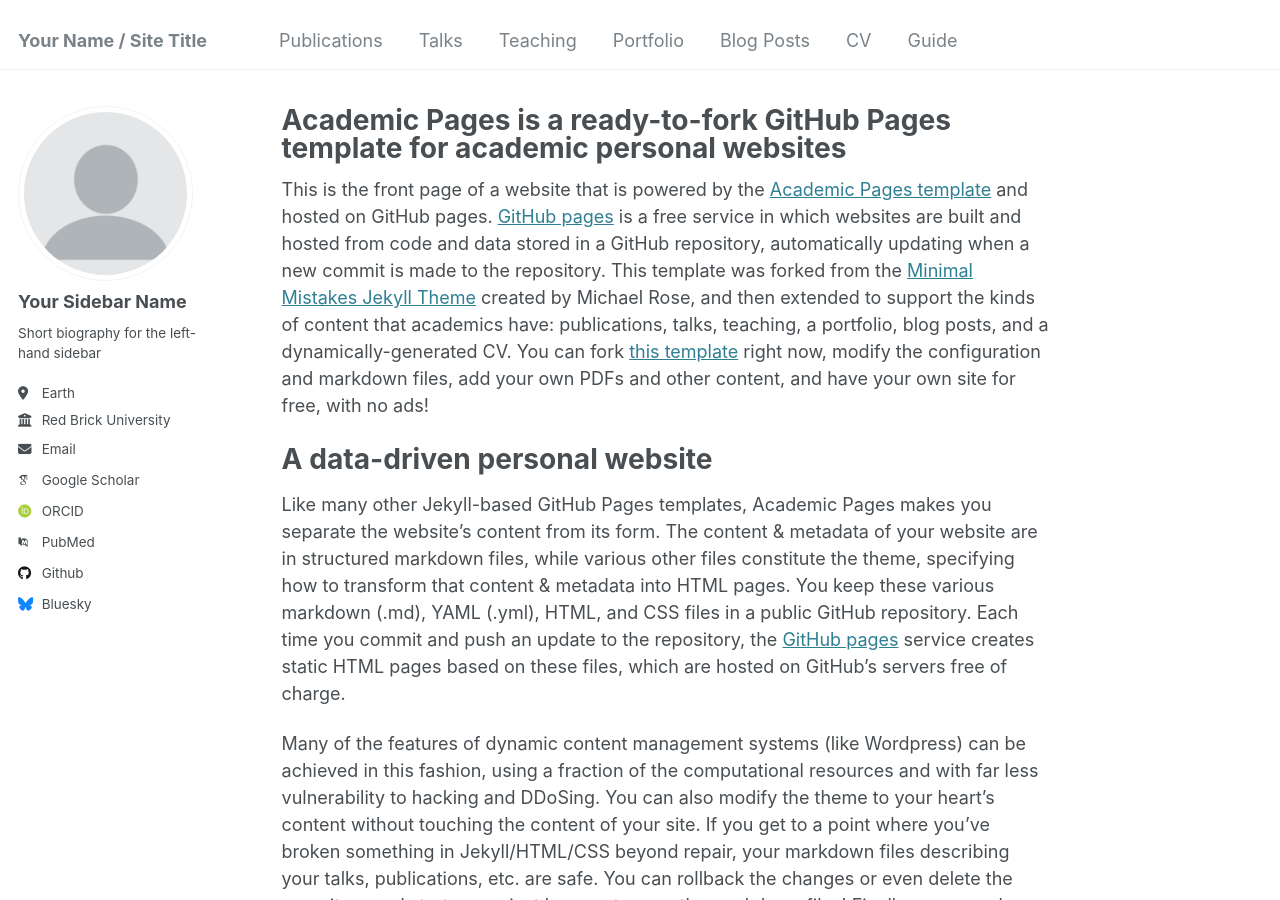
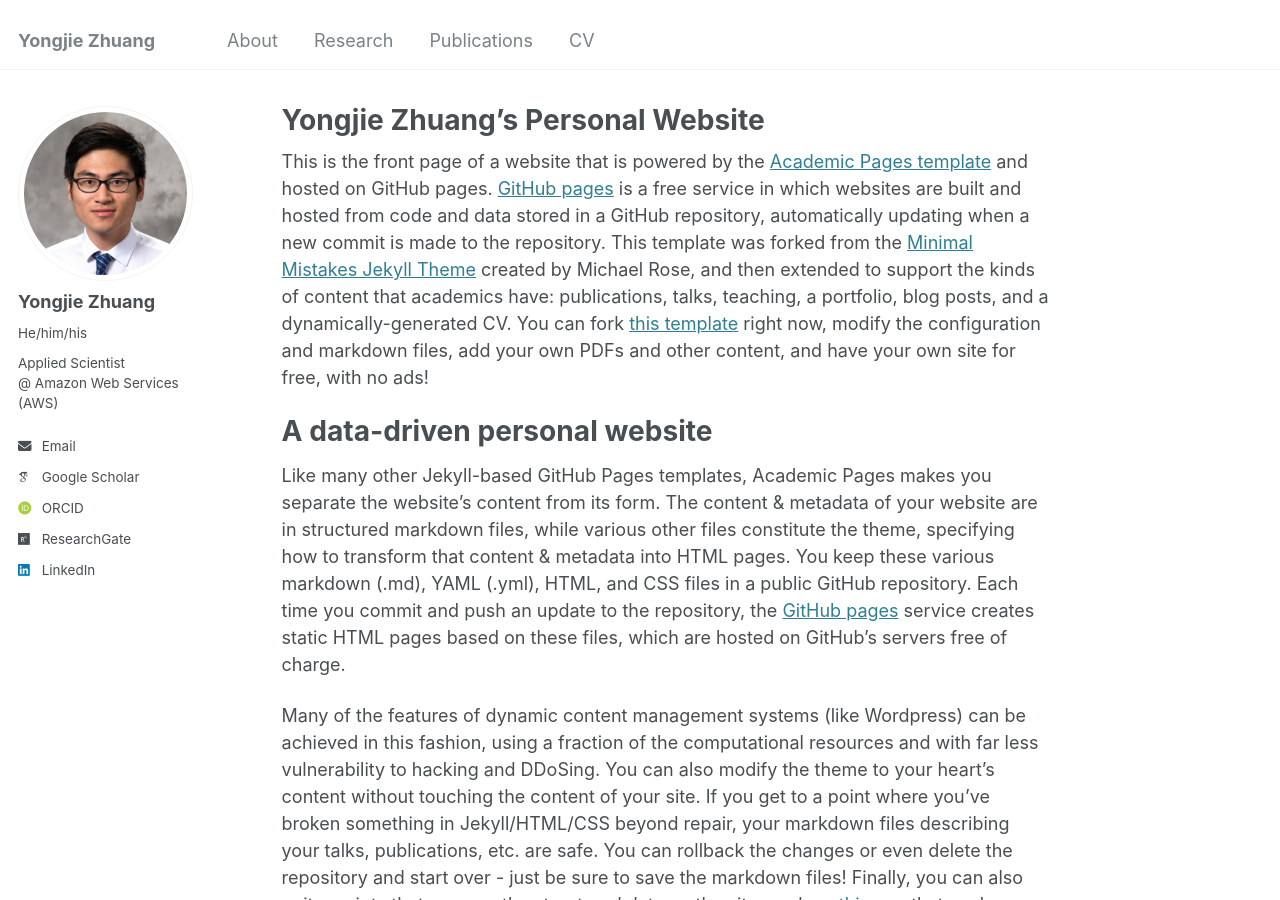
Before and after one commit to Yongjie-Zhuang/Yongjie-Zhuang.github.io, a Jekyll site: the page built from _pages/about.md, in a window 1280 px wide and 900 px high. Built offline with Jekyll 4.4.1, drawn with Linux system fonts in a browser that asks for light colours; some web fonts are replaced; some of the changed text lies outside the part shown.

Commit message:
The initial version with basic info and menu.

```diff
--- a/Gemfile
+++ b/Gemfile
@@ -10,3 +10,4 @@ group :jekyll_plugins do
 end
 
 gem 'github-pages'
+gem 'tzinfo-data', platforms: [:mingw, :mswin, :x64_mingw, :jruby]
--- a/_config.yml
+++ b/_config.yml
@@ -8,48 +8,48 @@
 
 # Basic Site Settings
 locale                   : "en-US"
-title                    : "Your Name / Site Title"
+title                    : "Yongjie Zhuang"
 title_separator          : "-"
-name                     : &name "Your Name"
-description              : &description "personal description"
-url                      : https://academicpages.github.io # the base hostname & protocol for your site e.g. "https://[your GitHub username].github.io"
+name                     : &name "Yongjie Zhuang"
+description              : &description "Yongjie Zhuang's Personal Website"
+url                      : https://Yongjie-Zhuang.github.io # the base hostname & protocol for your site e.g. "https://[your GitHub username].github.io"
 baseurl                  : "" # the subpath of your site, e.g. "/blog"
-repository               : "academicpages/academicpages.github.io"
+repository               : "Yongjie-Zhuang/Yongjie-Zhuang.github.io"
 
 # Site Author - The following control what appear as part of the author content on the side bar.
 #               If a field is blank the icon and link will not appear, otherwise it will be shown.
 #               Additional customization can be done by editing /_includes/author-profile.html
 author:
   # Biographic information
-  avatar           : "profile.png"
-  name             : "Your Sidebar Name"
-  pronouns         : # example: "she/her"
-  bio              : "Short biography for the left-hand sidebar"
-  location         : "Earth"
-  employer         : "Red Brick University"
+  avatar           : "profile.jpg"
+  name             : "Yongjie Zhuang"
+  pronouns         : "He/him/his"
+  bio              : "Applied Scientist<br>@ Amazon Web Services (AWS)"
+  location         : # "Earth"
+  employer         :
   uri              : # URL
-  email            : "none@example.org"
+  email            : "yongjie.zg@gmail.com"
 
   # Academic websites
   arxiv            : # URL - Update with the correct link to your profile
-  googlescholar    : "https://scholar.google.com/citations?user=PS_CX0AAAAAJ"
+  googlescholar    : "https://scholar.google.com/citations?user=9GV7MZ4AAAAJ&hl=en"
   impactstory      : # URL
-  orcid            : "http://orcid.org/yourorcidurl"
+  orcid            : "https://orcid.org/0000-0003-4947-2490"
   semantic         : # URL
-  pubmed           : "https://www.ncbi.nlm.nih.gov/pubmed/?term=john+snow"
-  researchgate     : # URL
+  pubmed           : #
+  researchgate     : "https://www.researchgate.net/profile/Yongjie-Zhuang"
   scopus           : # URL
 
   # Repositories and software development
   bitbucket        : # Username - Update with your username on the site
   codepen          : # Username
   dribbble         : # Username
-  github           : "academicpages"
+  github           : # "academicpages"
   kaggle           : # Username
   stackoverflow    : # User number or user number and name (i.e., use "1" or "1/jeff-atwood")
 
   # Social media
-  bluesky          : "bsky.app" # Replace this with you Bluesky username
+  bluesky          : # "bsky.app" # Replace this with you Bluesky username
   facebook         : # Username
   flickr           : # Username
   foursquare       : # Username
@@ -58,7 +58,7 @@ author:
   keybase          : # Username
   instagram        : # Username
   lastfm           : # Username
-  linkedin         : # Username
+  linkedin         : "https://www.linkedin.com/in/yongjie-zhuang-49421a143"
   mastodon         : # URL
   medium           : # URL
   pinterest        : # Username
--- a/_data/navigation.yml
+++ b/_data/navigation.yml
@@ -5,23 +5,24 @@
 # prevent it from being included in the site.
 
 main:
+  #- title: "Talks"
+  #  url: /talks/
+
+
+  #- title: "Blog Posts"
+  #  url: /year-archive/
+
+  - title: "About"
+    url: /about/
+
+  - title: "Research"
+    url: /portfolio/
+
   - title: "Publications"
     url: /publications/
-
-  - title: "Talks"
-    url: /talks/
-
-  - title: "Teaching"
-    url: /teaching/
-
-  - title: "Portfolio"
-    url: /portfolio/
-
-  - title: "Blog Posts"
-    url: /year-archive/
 
   - title: "CV"
     url: /cv/
 
-  - title: "Guide"
-    url: /markdown/
+  #- title: "Guide"
+  #  url: /markdown/
--- a/_pages/about.md
+++ b/_pages/about.md
@@ -1,6 +1,6 @@
 ---
 permalink: /
-title: "Academic Pages is a ready-to-fork GitHub Pages template for academic personal websites"
+title: "Yongjie Zhuang's Personal Website"
 author_profile: true
 redirect_from:
   - /about/
--- a/_pages/portfolio.html
+++ b/_pages/portfolio.html
@@ -1,6 +1,6 @@
 ---
 layout: archive
-title: "Portfolio"
+title: "Research Projects"
 permalink: /portfolio/
 author_profile: true
 ---
```
Also changed, not shown: images/profile.jpg (added), images/profile.png (deleted).
